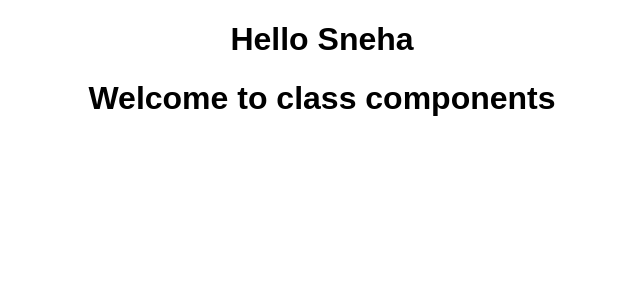
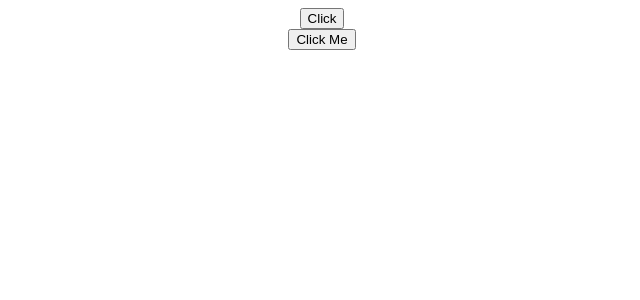
Before and after one commit to Sneha0992/LearnReactFundamentals, a React (Create React App) app: page / in a window 1280 px wide. Shown: the top 300 px of the page, without its empty margins (318-958 px from the left). Built offline with nearby package versions, Linux system fonts and the light colour scheme.

Commit message:
Till Lesson 6 Till Lesson 6 practicals

```diff
--- a/package.json
+++ b/package.json
@@ -8,6 +8,7 @@
   ],
   "main": "src/index.js",
   "dependencies": {
+    "core-js": "3.6.5",
     "react": "16.13.1",
     "react-dom": "16.13.1",
     "react-scripts": "3.4.3"
--- a/src/App.js
+++ b/src/App.js
@@ -1,13 +1,25 @@
 import React from "react";
 import "./styles.css";
-import { Greet } from "./Components/Greet";
-import Welcome from './Components/Welcome'
+// import { Greet } from "./Components/Greet";
+// import Welcome from "./Components/Welcome";
+//import Hello from "./Components/Hello";
+// import Message from "./Components/Message";
+// import Counter from "./Components/Counter";
+import FunctionClick from "./Components/Functionlick";
+import ClassClick from "./Components/ClassClick";
 export default function App() {
   return (
     <div className="App">
       {/* <h1>Hello World</h1> */}
-      <Greet></Greet>
-      <Welcome />
+      {/* <Greet name="Sneha"></Greet>
+      <button> Action </button>
+      <Greet name="Pankaj"></Greet>
+      <Welcome name="Sneha" />
+      <Counter />
+      <Message /> */}
+      {/* <Hello /> */}
+      <FunctionClick />
+      <ClassClick />
     </div>
   );
 }
--- /dev/null
+++ b/src/Components/ClassClick.js
@@ -0,0 +1,14 @@
+import React, { Component } from "react";
+class ClassClick extends Component {
+  clickHandler() {
+    console.log("Clicked from class");
+  }
+  render() {
+    return (
+      <div>
+        <button onClick={this.clickHandler}> Click Me </button>
+      </div>
+    );
+  }
+}
+export default ClassClick;
--- /dev/null
+++ b/src/Components/Counter.js
@@ -0,0 +1,28 @@
+import React, { Component } from "react";
+class Counter extends Component {
+  constructor(props) {
+    super(props);
+    this.state = {
+      count: 0
+    };
+  }
+  increment() {
+    this.setState(
+      {
+        count: this.state.count + 1
+      },
+      () => {
+        console.log(this.state.count);
+      }
+    );
+  }
+  render() {
+    return (
+      <div>
+        <button onClick={() => this.increment()}> Go to Site </button>
+        <h1>Hits {this.state.count}</h1>
+      </div>
+    );
+  }
+}
+export default Counter;
--- /dev/null
+++ b/src/Components/Functionlick.js
@@ -0,0 +1,12 @@
+import React from "react";
+function FunctionClick() {
+  function clickHandler() {
+    console.log("Clicked");
+  }
+  return (
+    <div>
+      <button onClick={clickHandler}> Click </button>
+    </div>
+  );
+}
+export default FunctionClick;
--- a/src/Components/Greet.js
+++ b/src/Components/Greet.js
@@ -1,6 +1,13 @@
-import React from 'react'
+import React from "react";
 // function Greet (){
 //     return <h1>Hello Sneha</h1>
 // }
-export const Greet= () =><h1>Hello Sneha</h1>
+export const Greet = ({ name }) => {
+  console.log(name);
+  return (
+    <div>
+      <h1>Hello {name}</h1>
+    </div>
+  );
+};
 // export default Greet
--- /dev/null
+++ b/src/Components/Hello.js
@@ -0,0 +1,14 @@
+import React from "react";
+const Hello = () => {
+  return (
+    // <div>
+    //   <h1>With JSX</h1>
+    // </div>
+    React.createElement(
+      "div",
+      null,
+      React.createElement("h1", null, "Without JSX")
+    )
+  );
+};
+export default Hello;
--- /dev/null
+++ b/src/Components/Message.js
@@ -0,0 +1,25 @@
+import React, { Component } from "react";
+class Message extends Component {
+  constructor() {
+    super();
+    this.state = {
+      msg: "Welcome Visitor"
+    };
+  }
+  changeMsg() {
+    this.setState({
+      msg: "Thank you for subscribing"
+    });
+  }
+  render() {
+    return (
+      <div>
+        {/* <h1>Welcome to class components</h1> */}
+        {/* <p>{this.props.name}</p> */}
+        <h1>{this.state.msg}</h1>
+        <button onClick={() => this.changeMsg()}>Subscribe</button>
+      </div>
+    );
+  }
+}
+export default Message;
--- a/src/Components/Welcome.js
+++ b/src/Components/Welcome.js
@@ -1,7 +1,13 @@
 import React, { Component } from "react";
 class Welcome extends Component {
   render() {
-    return <h1>Welcome to class components</h1>;
+    const { name } = this.props;
+    return (
+      <div>
+        <h1>Welcome to class components</h1>
+        <p>{name}</p>
+      </div>
+    );
   }
 }
 export default Welcome;
```
